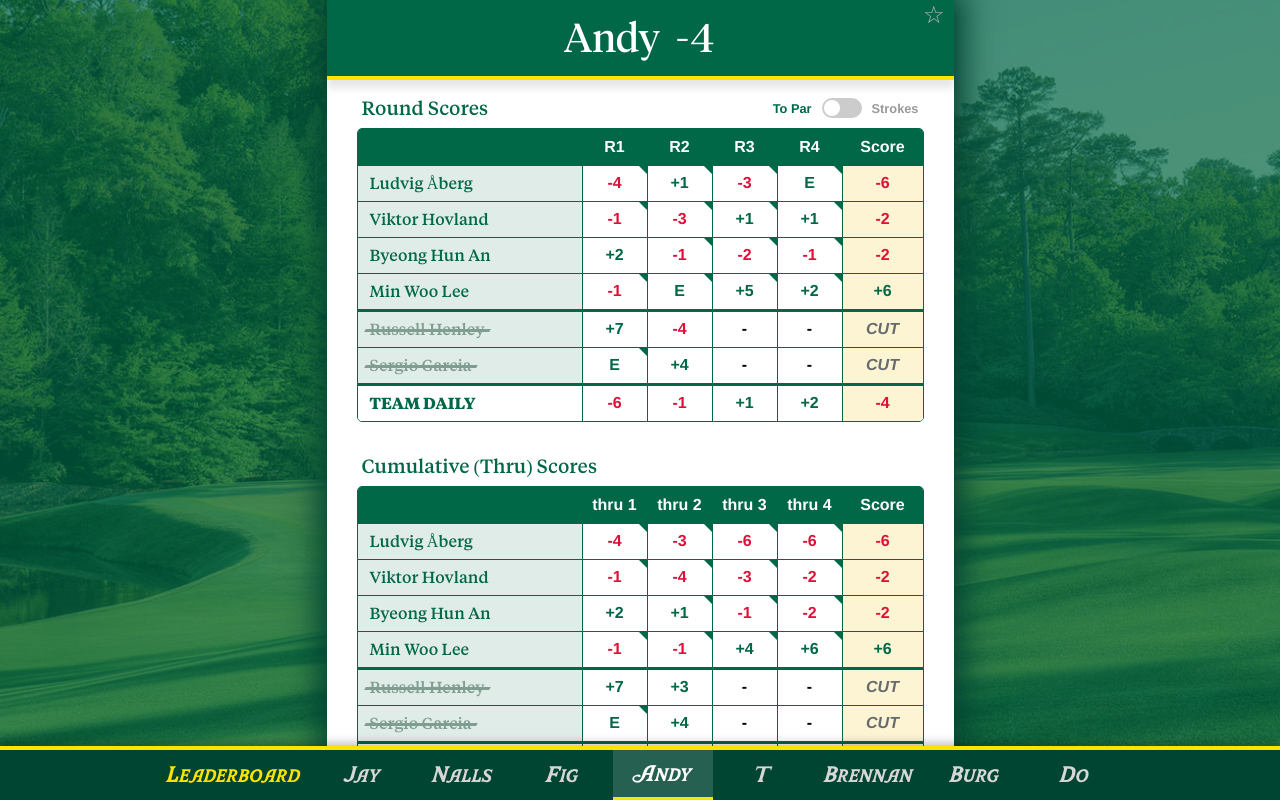
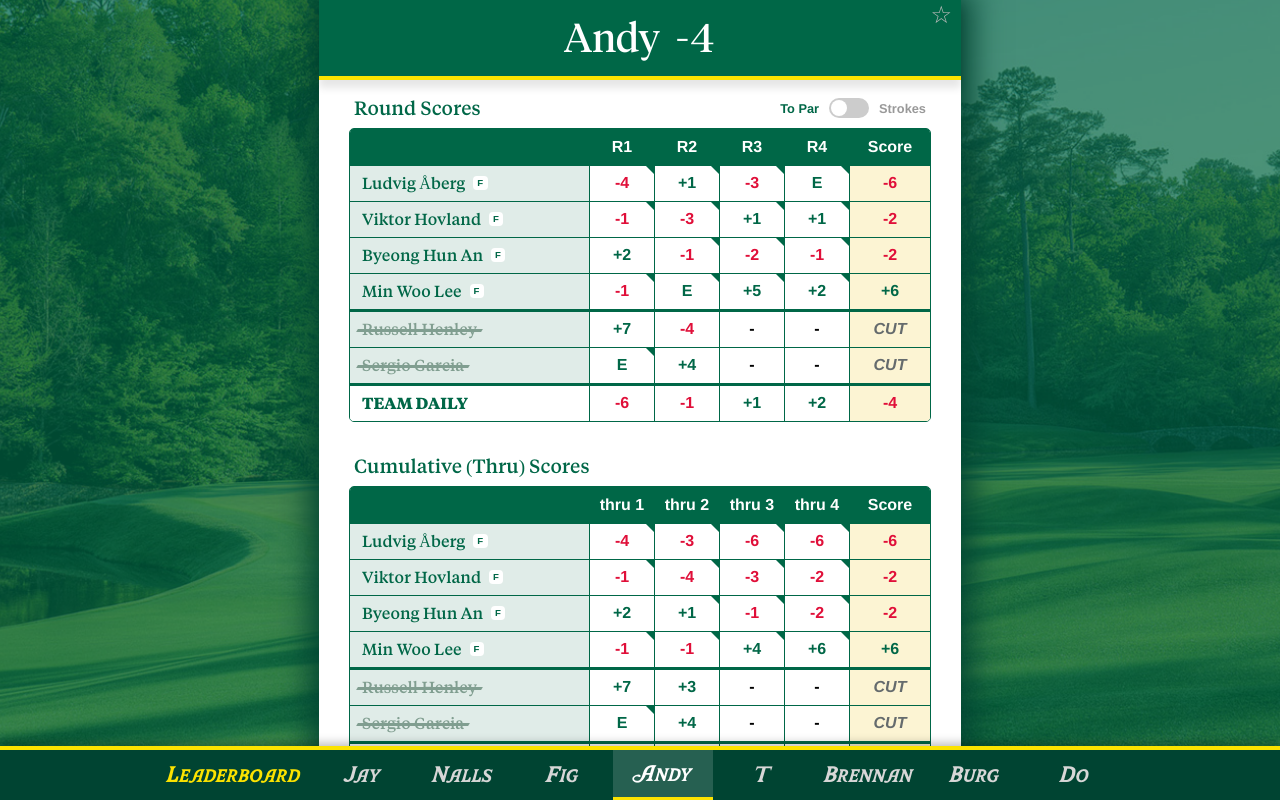
Before and after one commit to KFig21/masters-pool, a React (Vite) app: page /team/Andy in a window 1280 px wide. Built offline with nearby package versions, Linux system fonts and the light colour scheme.

Commit message:
added a thru badge

```diff
--- /dev/null
+++ b/src/UI/components/thruBadge/ThruBadge.tsx
@@ -0,0 +1,26 @@
+import './styles.scss';
+
+interface Props {
+  thru?: string;
+  isCut?: boolean;
+  status?: 'ACTIVE' | 'CUT' | 'DQ' | 'WD';
+  isTournamentComplete?: boolean; // Pass this in if you track global tournament status
+}
+
+export const ThruBadge = ({ thru, isCut, status, isTournamentComplete }: Props) => {
+  // Hide if cut, DQ'd, WD'd, missing thru data, or the whole tournament is over
+  if (isCut || status !== 'ACTIVE' || !thru || isTournamentComplete) {
+    return null;
+  }
+
+  // Optional: If you don't want to show "F" (Finished for the day) at all, you could return null here too.
+  // if (thru === 'F') return null;
+
+  return (
+    <span
+      className={`thru-badge ${thru === 'F' ? 'finished' : thru[0] !== 'T' ? 'tee-time' : 'active'}`}
+    >
+      {thru}
+    </span>
+  );
+};
--- /dev/null
+++ b/src/UI/components/thruBadge/styles.scss
@@ -0,0 +1,33 @@
+// masters-pool/src/UI/components/thruBadge/styles.scss
+
+@use '../../styles/colors' as *;
+
+.thru-badge {
+    display: inline-flex;
+    align-items: center;
+    justify-content: center;
+    padding: 0px 4px;
+    font-family: "Work Sans", sans-serif;
+    font-size: 0.6rem;
+    font-weight: 600;
+    border-radius: 4px;
+    letter-spacing: 0.5px;
+
+    // Style for when they are actively on the course or have a tee time
+    &.tee-time {
+        background-color: var(--green);
+        color: var(--white);
+    }
+
+    // Style for when they are actively on the course or have a tee time
+    &.active {
+        background-color: var(--yellow);
+        color: var(--green);
+    }
+
+    // Style for when they finish their round for the day ("F")
+    &.finished {
+        background-color: var(--white);
+        color: var(--green);
+    }
+}
--- a/src/UI/pages/team/components/scorecard/components/tables/RoundTable.tsx
+++ b/src/UI/pages/team/components/scorecard/components/tables/RoundTable.tsx
@@ -4,6 +4,7 @@ import { useState } from 'react';
 import { ROUNDS } from '../../../../../../../constants/golf';
 import { getScoreClass, formatTeamValue, getTeamClass } from '../../utils/formatters';
 import './styles.scss';
+import { ThruBadge } from '../../../../../../components/thruBadge/ThruBadge';
 
 interface Props {
   golfers: Golfer[];
@@ -103,6 +104,13 @@ export const RoundTable = ({ golfers, stats }: Props) => {
               {/* Golfer Name */}
               <div className="scorecard-table-cell name-cell">
                 <span className="golfer-name">{golfer.name}</span>
+                {/* Drop the badge right next to the name */}
+                <ThruBadge
+                  thru={golfer.thru}
+                  isCut={golfer.isCut}
+                  status={golfer.status}
+                  // isTournamentComplete={/* Add your logic here if you have it in ScoreContext */}
+                />
               </div>
 
               {/* Round Columns */}
--- a/src/UI/pages/team/components/scorecard/components/tables/ThruTable.tsx
+++ b/src/UI/pages/team/components/scorecard/components/tables/ThruTable.tsx
@@ -8,6 +8,7 @@ import {
   getTeamClass,
 } from '../../utils/formatters';
 import './styles.scss';
+import { ThruBadge } from '../../../../../../components/thruBadge/ThruBadge';
 
 interface Props {
   golfers: Golfer[];
@@ -48,6 +49,13 @@ export const ThruTable = ({ golfers, stats }: Props) => {
             >
               <div className="scorecard-table-cell name-cell">
                 <span className="golfer-name">{golfer.name}</span>
+                {/* Drop the badge right next to the name */}
+                <ThruBadge
+                  thru={golfer.thru}
+                  isCut={golfer.isCut}
+                  status={golfer.status}
+                  // isTournamentComplete={/* Add your logic here if you have it in ScoreContext */}
+                />
               </div>
 
               {/* UPDATED: Added isCounting logic and class to the cell */}
--- a/src/UI/pages/team/components/scorecard/components/tables/styles.scss
+++ b/src/UI/pages/team/components/scorecard/components/tables/styles.scss
@@ -51,7 +51,7 @@
             display: grid;
             $round-width: 65px;
             // Name | R1 | R2 | R3 | R4 | End
-            grid-template-columns: 225px repeat(4, $round-width) 80px;
+            grid-template-columns: 240px repeat(4, $round-width) 80px;
             border-top: 1px solid $table-color;
 
             // 2. FORCE WIDTH SO IT DOESN'T CRUNCH
```
Also changed, not shown: public/data/events/genesis/2026/latest.json (+5 -11 lines).
